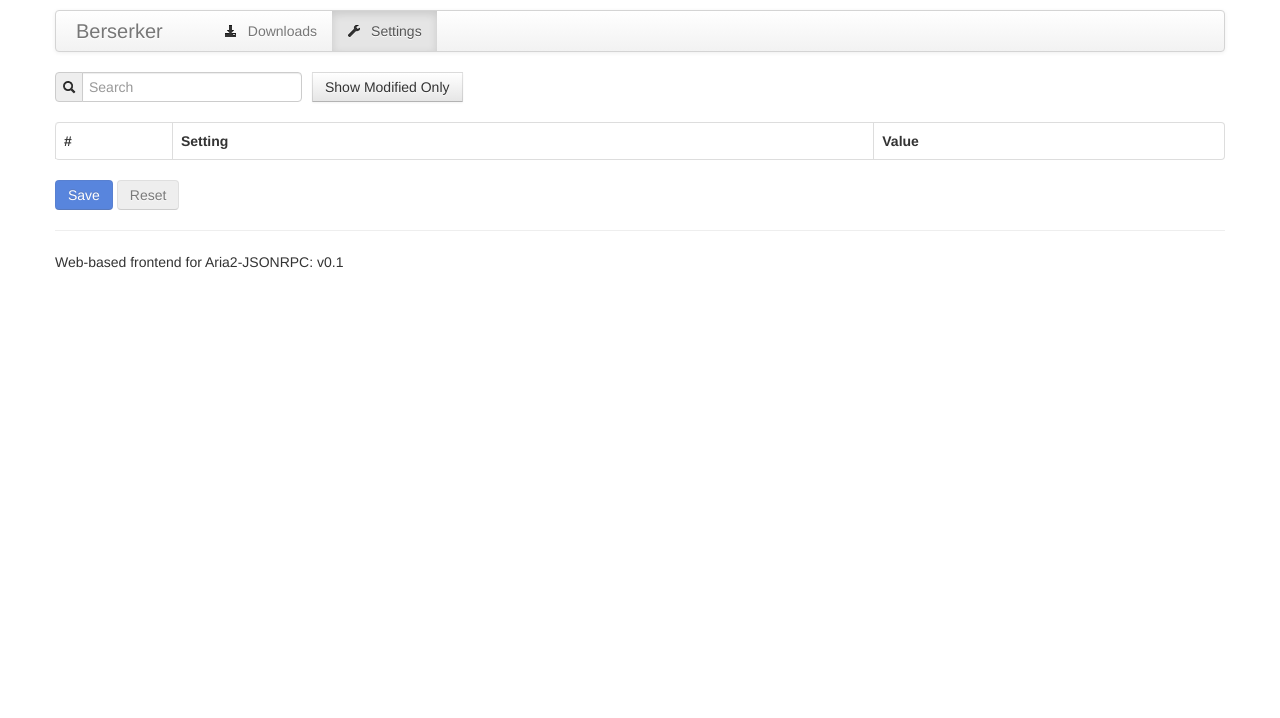
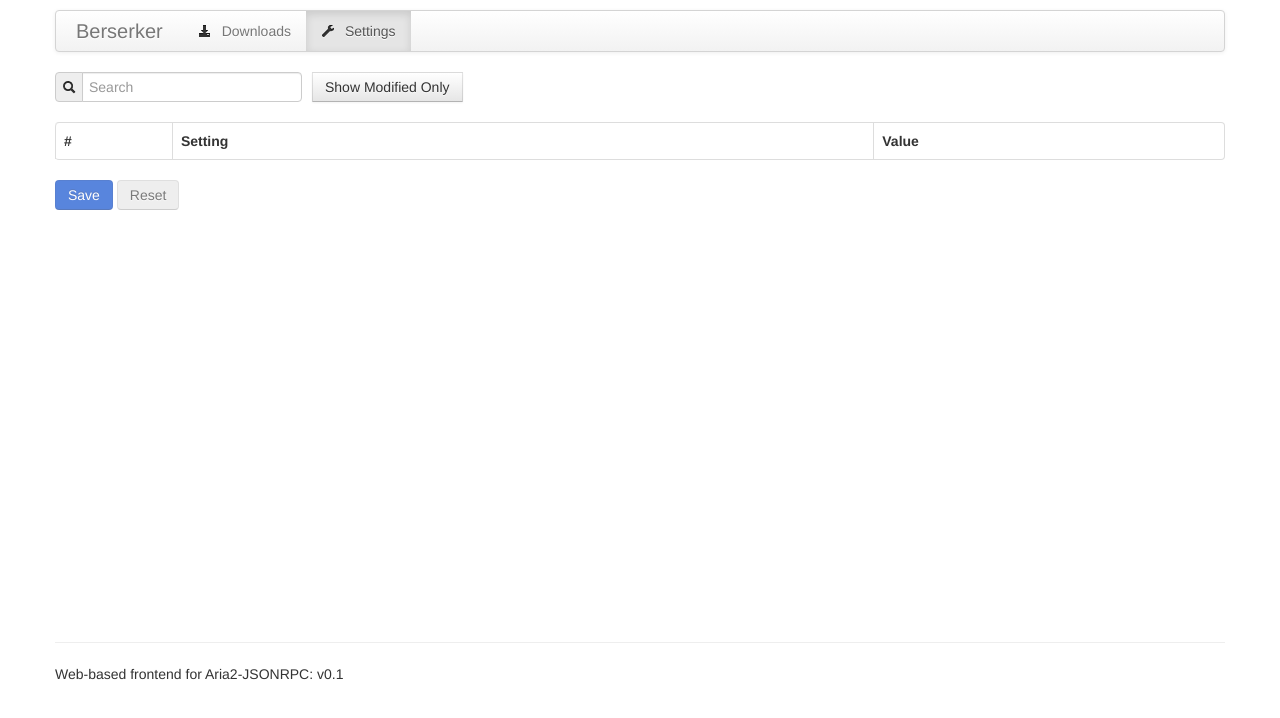
Before and after one commit to adityamukho/Berserker, a plain HTML site: page ng/app/index.html in a window 1280 px wide. Drawn offline with Linux system fonts and the light colour scheme; no server answers.

Commit message:
Fixed Navbar responsive layout.

```diff
--- a/ng/app/css/app.css
+++ b/ng/app/css/app.css
@@ -3,12 +3,6 @@
     padding-top: 10px;
 }
 
-.navbar .nav {
-    width: 87%;
-}
-.navbar .brand {
-    width: 10%;
-}
 .navbar .navbar-inner li a span {
     padding-left: 10px;
 }
@@ -17,6 +11,9 @@ form input.ng-dirty {
     background-color: yellow;
 }
 
+#settings-form {
+    min-height: 500px;
+}
 #settings-form th:nth-child(1), #settings-form td:nth-child(1) {
     width: 10%;
 }
```
